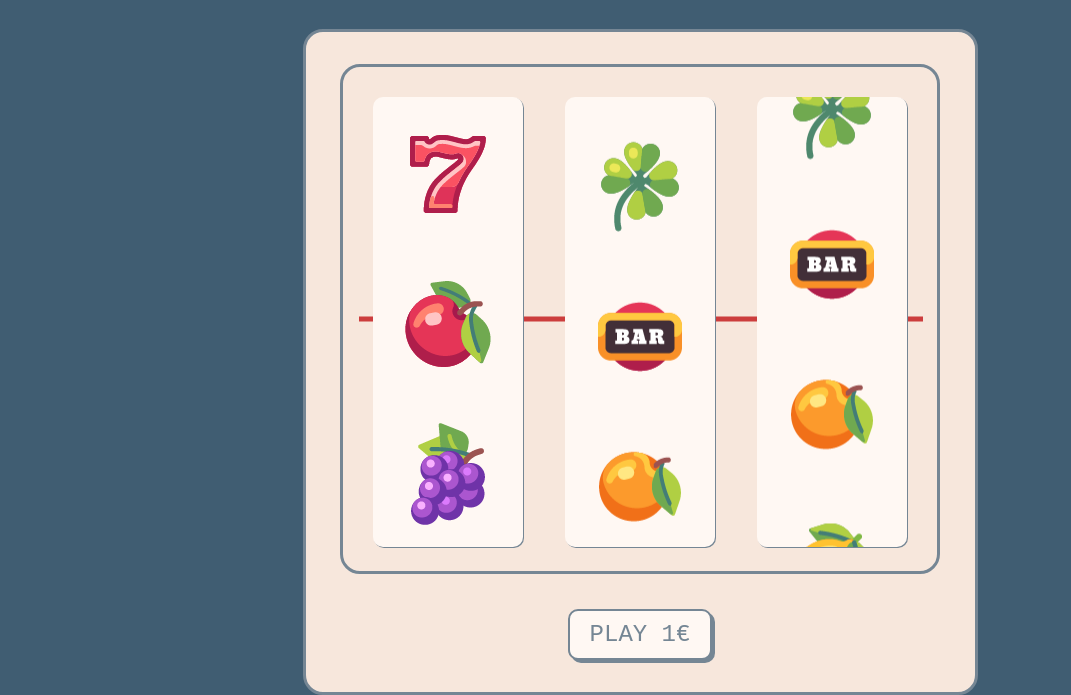
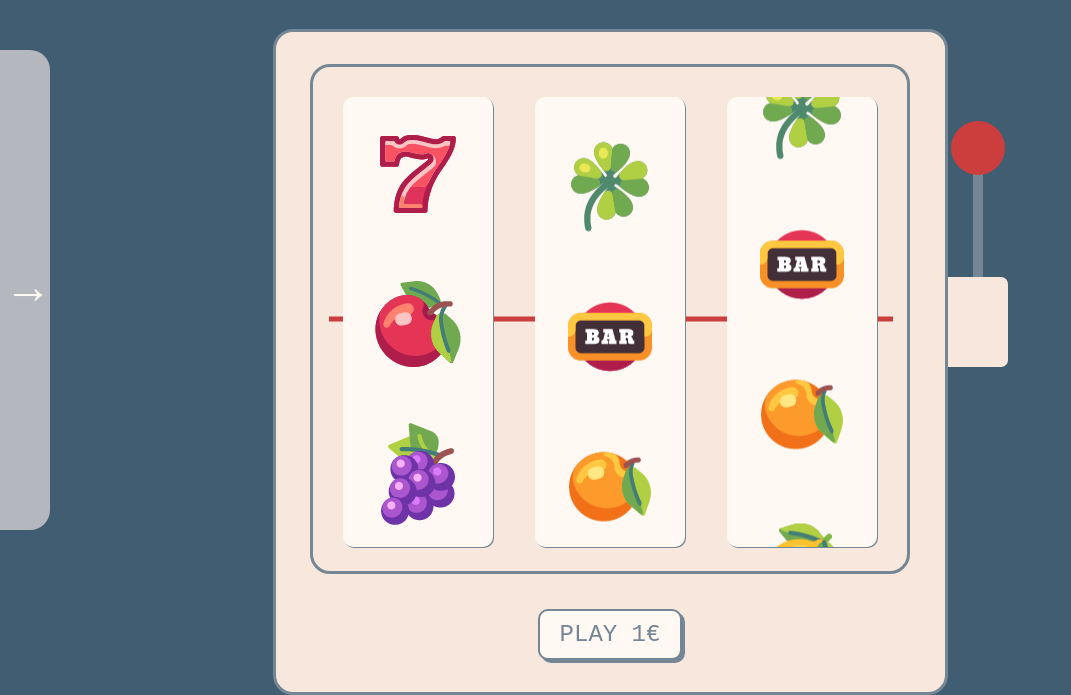
Before and after one commit to Coaraa/Slot-machine, a plain HTML site: page index.html in a window 1280 px wide. Both pictures are taken after a click on the button "PLAY 1€". Shown: the part 110-805 px from the top of the page, without its empty margins (0-1071 px from the left). Drawn offline with Linux system fonts and the light colour scheme; some packages are replaced by stand-ins of ours; a script that the page names is missing.

Commit message:
animation lever

```diff
--- a/index.html
+++ b/index.html
@@ -25,6 +25,7 @@
 
     </div>
 
+    <div class="game">
         <div class="machine">
             <div class="slots">
                 <div class="reel"></div>
@@ -34,6 +35,13 @@
             </div>
 
             <button id="spin-button">Play 1€</button>
+        </div>
+
+        <div class="lever">
+            <div class="circle" id="circle"></div>
+            <div class="stick" id="stick"></div>
+            <div class="base"></div>
+        </div>
     </div>
 
     <script src="script.js"></script>
--- a/script.js
+++ b/script.js
@@ -11,15 +11,31 @@ const roll = (reel, offset = 0) => {
     const style = getComputedStyle(reel),
         backgroundPositionY = parseFloat(style['background-position-y']);
     targetBackgroundPositionY = backgroundPositionY + delta * ICON_HEIGHT;
-    normalisedBackgroundPositionY = targetBackgroundPositionY % (NUM_ICONS * ICON_HEIGHT);
+
+    const circle = document.getElementById('circle');
+    const stick = document.getElementById('stick');
 
     return new Promise((resolve, reject) => {
         reel.style.transition = `background-position-y ${8 + delta * TIME_PER_ICON}ms cubic-bezier(0.45, 0.05, 0.58, 1.09)`;
         reel.style.backgroundPositionY = `${targetBackgroundPositionY}px`;
 
+        circle.style.transform = `translateY(${ICON_HEIGHT}px) scale(1.2)`;
+        circle.style.transition = `transform 1.2s ease-in-out`;
+        stick.style.transform = `scaleY(0)`;
+        stick.style.transition = `transform 0.9s ease-in-out`;
+
+        circle.addEventListener('transitionend', () => {
+            circle.style.transform = `translateY(-50%)`;
+            circle.style.transition = `transform 1.2s`;
+        });
+
+        stick.addEventListener('transitionend', () => {
+            stick.style.transform = `scaleY(1)`;
+            stick.style.transition = `transform 0.9s`;
+            stick.style.transitionDelay = `0.5s`;
+        });
+
         setTimeout(() => {
-            // reel.style.transition = 'none';
-            // reel.style.backgroundPositionY = `${normalisedBackgroundPositionY}px`;
             resolve(delta % NUM_ICONS);
         }, 8 + delta * TIME_PER_ICON);
     });
@@ -83,7 +99,6 @@ function rollAll() {
     rollings = true;
     const reelsList = document.querySelectorAll('.slots > .reel');
 
-
     Promise.all([...reelsList].map((reel, index) => roll(reel, index)))
         .then((deltas) => {
             deltas.forEach((delta, index) => {
--- a/style.css
+++ b/style.css
@@ -62,7 +62,6 @@ h1 {
     position : absolute;
     top: 20vh;
     left: -450px;
-    transform: translateX(-50%);
     z-index: 1000;
 }
 
@@ -130,9 +129,17 @@ button#open-button {
 
 /* SLOT MACHINE */
 
+.game {
+    width: calc(var(--icon-witdh) * 5.3);
+    height: fit-content;
+    display: flex;
+    align-items: center;
+    justify-content: center;
+    position: relative;
+}
+
 .machine {
     width: calc(var(--icon-witdh) * 4.5);
-    height: 100%;
     background-color: var(--beige);
     border-radius: 20px;
     border: 3px solid var(--light-blue);
@@ -198,3 +205,49 @@ button:active#spin-button {
     box-shadow: none;
     transform: translate(3px, 3px);
 }
+
+/* LEVER */
+
+.lever {
+    width: calc(var(--icon-witdh) * 0.4);
+    height: 100%;
+    display: flex;
+    flex-direction: column;
+    align-items: center;
+}
+
+.lever .circle {
+    width: calc(var(--icon-witdh) * 0.36);
+    height: calc(var(--icon-height) * 0.36);
+    background-color: var(--red);
+    border-radius: 50%;
+    display: flex;
+    justify-content: center;
+    align-items: center;
+    position: absolute;
+    top: calc(var(--icon-height) * 0.54 + 2rem + 6px);
+    transform: translateY(-50%);
+    z-index: 100;
+}
+
+.lever .stick {
+    width: 10px;
+    height: calc(var(--icon-height) * 1.3);
+    background-color: var(--light-blue);
+    position: absolute;
+    top: calc(var(--icon-height) * 0.7 + 2rem + 6px);
+}
+
+.lever .base{
+    width: calc(var(--icon-witdh) * 0.4);
+    height: calc(var(--icon-height) * 0.6);
+    background-color: var(--beige);
+    border-top-right-radius: 7px;
+    border-bottom-right-radius: 7px;
+    display: flex;
+    justify-content: center;
+    align-items: center;
+    position: absolute;
+    top: calc(var(--icon-height) * 1.7 + 2rem + 6px);
+    transform: translateY(-50%);
+}
```
Lines whose indentation alone changed are shown as unchanged.
